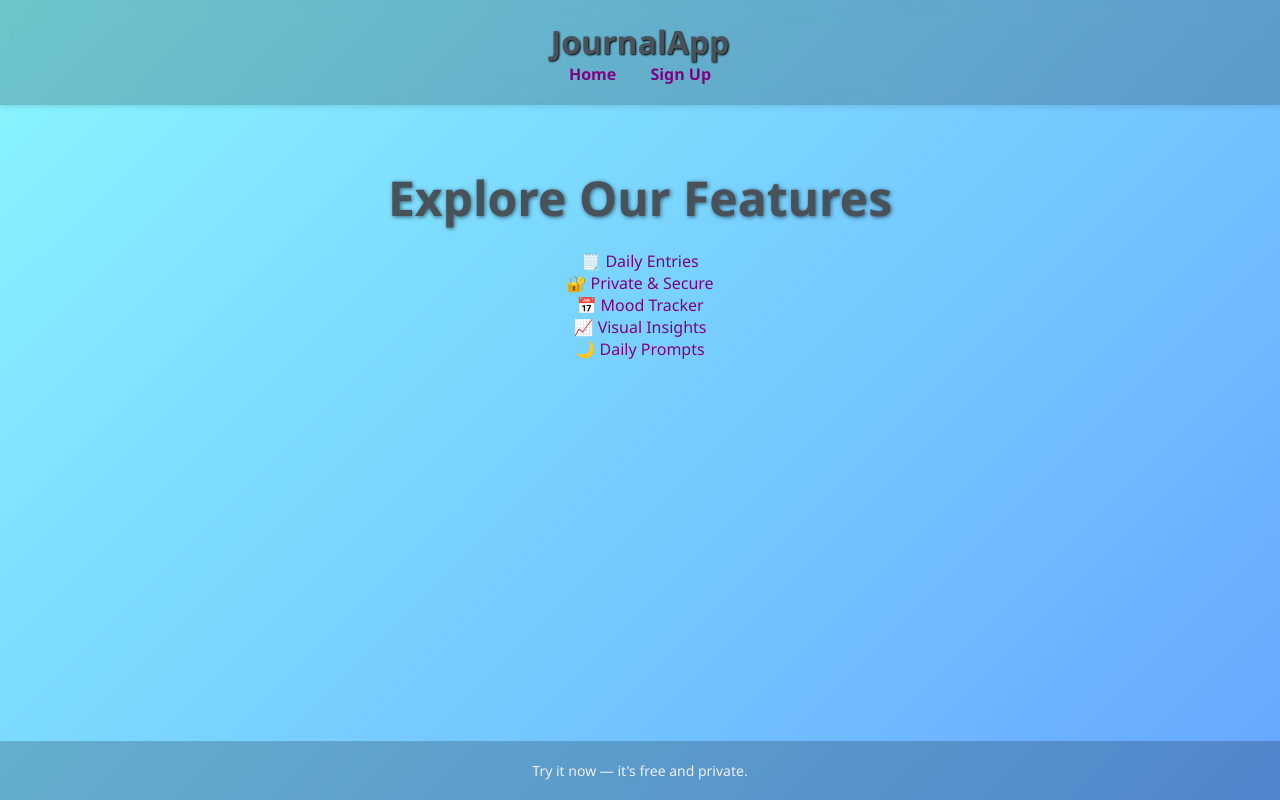
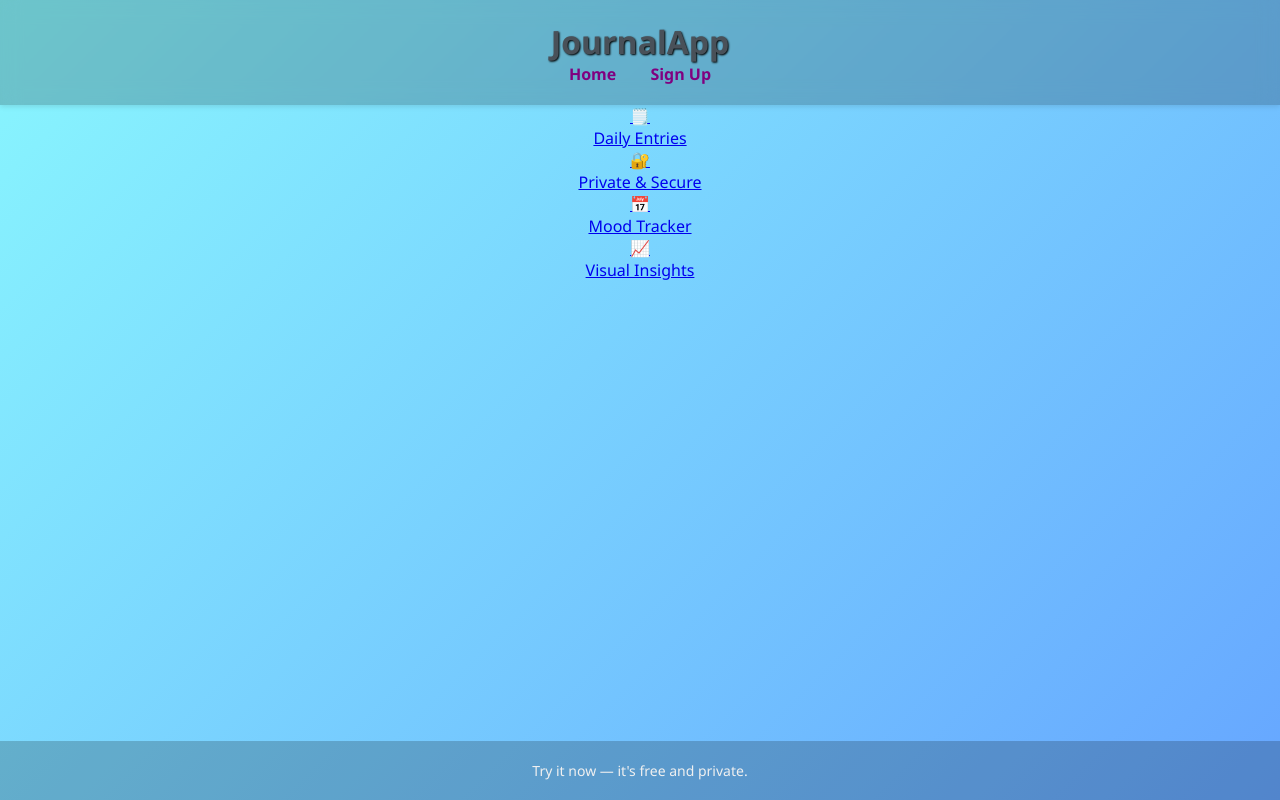
Before and after one commit to postman04/journal-app, a plain HTML site: page features.html in a window 1280 px wide. Drawn offline with Linux system fonts and the light colour scheme.

Commit message:
Add files via upload
added the new updated files

```diff
--- a/features.html
+++ b/features.html
@@ -13,15 +13,23 @@
       <a href="signup.html">Sign Up</a>
     </nav>
   </header>
+  <a href="dailyentries.html" class="feature">
+    <p class="icon">🗒️</p>
+    <p class="feature-text">Daily Entries</p>
+  </a>
+  <a href="privatesecure.html" class="feature">
+    <p class="icon">🔐</p>
+    <p class="feature-text">Private & Secure</p>
+  </a>
+  <a href="moodtracker.html" class="feature">
+    <p class="icon">📅</p>
+    <p class="feature-text">Mood Tracker</p>
+  </a>
+  <a href="visualinsights.html" class="feature">
+    <p class="icon">📈</p>
+    <p class="feature-text">Visual Insights</p>
+  </a>
 
-  <main>
-    <h2>Explore Our Features</h2>
-    <p>🗒️ Daily Entries</p>
-    <p>🔐 Private & Secure</p>
-    <p>📅 Mood Tracker</p>
-    <p>📈 Visual Insights</p>
-    <p>🌙 Daily Prompts</p>
-  </main>
 
   <footer>
     Try it now — it's free and private.
```
